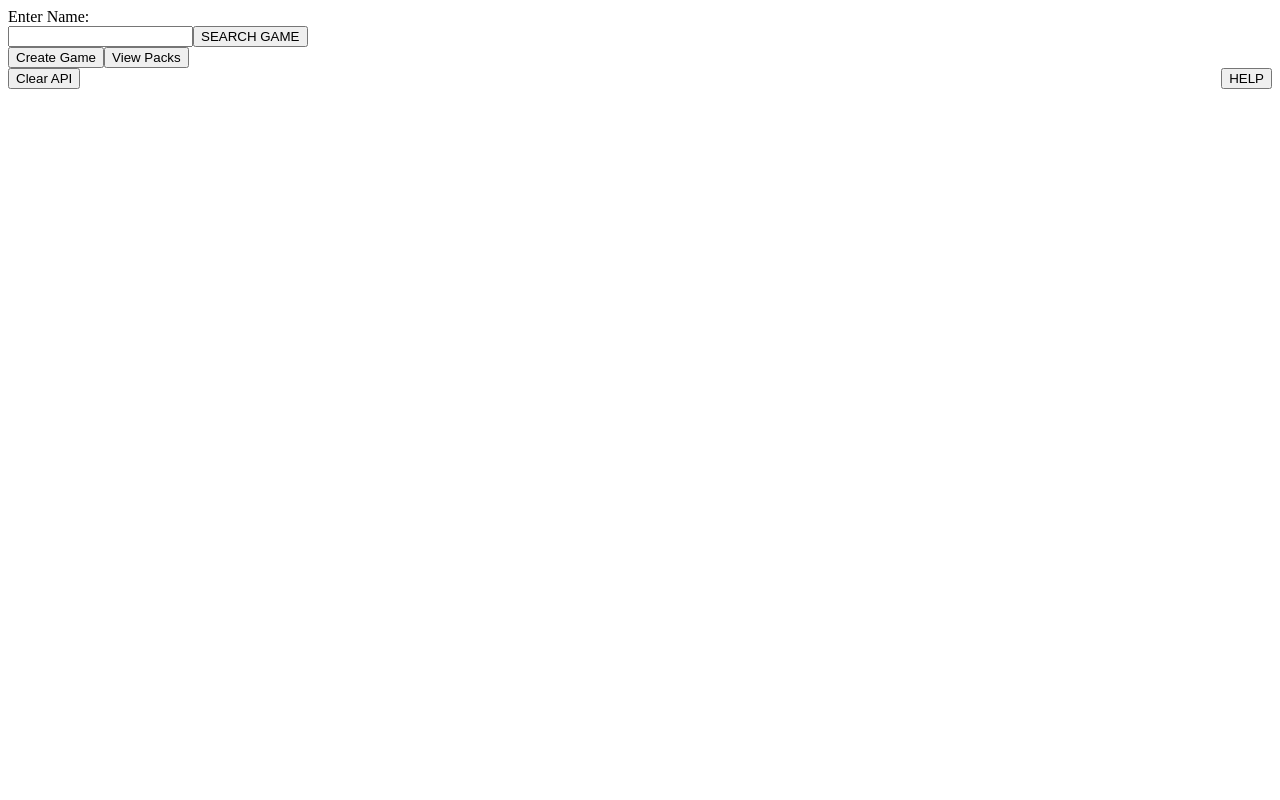
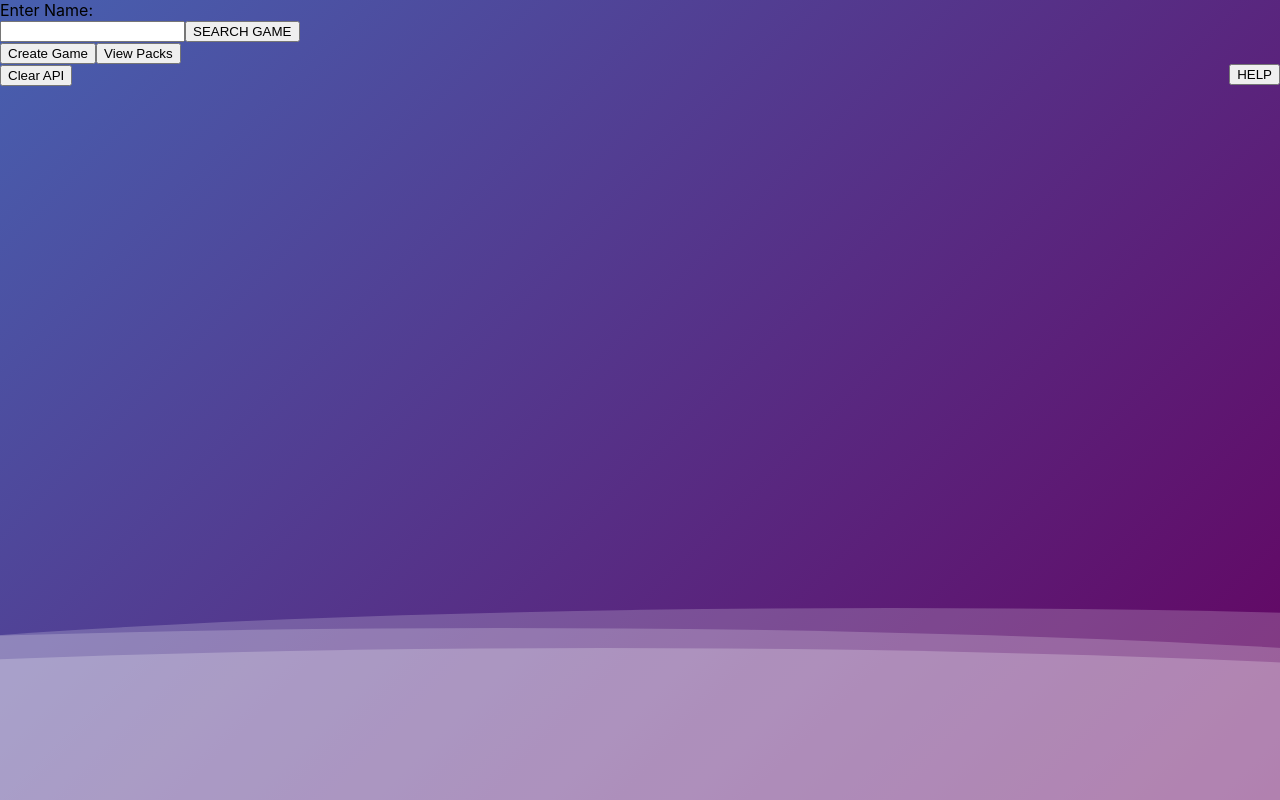
Before and after one commit to timbx1/proj-cah, a React (Create React App) app: page / in a window 1280 px wide. Built offline with nearby package versions, Linux system fonts and the light colour scheme.

Commit message:
BUGGY af
timer anzeige
czar infinite loop
//games request irgendwo

```diff
--- /dev/null
+++ b/src/App.css
@@ -0,0 +1,69 @@
+body {
+    margin: auto;
+    font-family: -apple-system, BlinkMacSystemFont, sans-serif;
+    overflow: auto;
+    background: linear-gradient(315deg, rgba(101,0,94,1) 3%, rgba(60,132,206,1) 38%, rgba(48,238,226,1) 68%, rgba(255,25,25,1) 98%);
+    animation: gradient 15s ease infinite;
+    background-size: 400% 400%;
+    background-attachment: fixed;
+}
+
+@keyframes gradient {
+    0% {
+        background-position: 0% 0%;
+    }
+    50% {
+        background-position: 100% 100%;
+    }
+    100% {
+        background-position: 0% 0%;
+    }
+}
+
+.wave {
+    background: rgb(255 255 255 / 25%);
+    border-radius: 1000% 1000% 0 0;
+    position: fixed;
+    width: 200%;
+    height: 12em;
+    animation: wave 10s -3s linear infinite;
+    transform: translate3d(0, 0, 0);
+    opacity: 0.8;
+    bottom: 0;
+    left: 0;
+    z-index: -1;
+}
+
+.wave:nth-of-type(2) {
+    bottom: -1.25em;
+    animation: wave 18s linear reverse infinite;
+    opacity: 0.8;
+}
+
+.wave:nth-of-type(3) {
+    bottom: -2.5em;
+    animation: wave 20s -1s reverse infinite;
+    opacity: 0.9;
+}
+
+@keyframes wave {
+    2% {
+        transform: translateX(1);
+    }
+
+    25% {
+        transform: translateX(-25%);
+    }
+
+    50% {
+        transform: translateX(-50%);
+    }
+
+    75% {
+        transform: translateX(-25%);
+    }
+
+    100% {
+        transform: translateX(1);
+    }
+}
--- a/src/App.js
+++ b/src/App.js
@@ -4,13 +4,20 @@
 import InGame from "./InGame";
 import PacksView from "./PacksView";
 import CreateGame from "./CreateGame";
-
+import './App.css';
 
 function App() {
   // uinum: 0 = preGame; 1 = joinedGame; 2 = inGame 3 = packsview 4 = CreateGame
   const [uiNum, setuiNum] = useState(0);
   const [playerData, setplayerData] = useState()
   const [gameid, setgameid] = useState()
+
+  //SOURCE: https://codepen.io/baarbaracrr/pen/KKovmGb
+  const animatedBackground = (<div>
+    <div class="wave"></div>
+    <div class="wave"></div>
+    <div class="wave"></div>
+ </div>)
 
   const changeUi = (num,data,gameid) => {
     setuiNum(num)
@@ -22,6 +29,7 @@
   if (uiNum == 0){
   return (
     <div>
+      {animatedBackground}
         <PreGame changeUi = {changeUi} pData={playerData} gId={gameid} />
         <p>{playerData}</p>
     </div>
@@ -31,6 +39,7 @@
   else if(uiNum == 1){
     return (
       <div>
+        {animatedBackground}
         <JoinedGame changeUi = {changeUi} pData={playerData} gId={gameid} />
       </div>
     )
@@ -38,6 +47,7 @@
   else if(uiNum == 2){
     return (
       <div>
+        {animatedBackground}
         <InGame changeUi = {changeUi} pData={playerData} gId={gameid} />
       </div>
     )
@@ -45,6 +55,7 @@
   else if(uiNum == 3){
     return (
       <div>
+        {animatedBackground}
         <PacksView usePack={false} changeUi = {changeUi} pData={playerData} gId = {gameid} />
       </div>
     )
@@ -52,6 +63,7 @@
   else if(uiNum == 4){
     return (
       <div>
+        {animatedBackground}
         <CreateGame changeUi = {changeUi} pData={playerData}></CreateGame>
       </div>
     )
--- a/src/CreateGame.js
+++ b/src/CreateGame.js
@@ -32,10 +32,7 @@
   }
 
   function addId(id){
-    let arr = []
-    for (let i=0; i<packs.length; i++){
-      arr.push(packs[i])
-    }
+    let arr = packs
     arr.push(id)
     setPacks(arr)
     console.log(id)
--- a/src/Timer.js
+++ b/src/Timer.js
@@ -1,30 +1,37 @@
-import React, { useEffect } from 'react';
-import { useTimer } from 'react-timer-hook'
+import React, { useEffect, useRef } from 'react';
+import { useTimer } from 'react-timer-hook';
+
 function Timer(props) {
   const {
     seconds,
     minutes,
-      hours,
-      days,
-      isRunning,
-      start,
-      pause,
-      resume,
     restart,
-    } = useTimer({onExpire: () => timeout()});
-    function timeout(){
-        props.onExpire()
+    expiryTimestamp,
+  } = useTimer({ expiryTimestamp: props.expiryTimestamp });
+
+  const timerRef = useRef();
+
+  useEffect(() => {
+    timerRef.current = restart; // Store the restart function in a ref
+
+    // When the component unmounts, clear the timer
+    return () => {
+      timerRef.current(null);
+    };
+  }, [props.expiryTimestamp]);
+
+  useEffect(() => {
+    // When the timer expires, call the onExpire callback
+    if (minutes === 0 && seconds === 0) {
+      props.onExpire();
     }
-    useEffect(()=>{
-        const time = new Date();
-        time.setSeconds(time.getSeconds() + 10);
-        restart(time)
-    },[])
+  }, [minutes, seconds, props.onExpire]);
 
   return (
-      <div style={{textAlign: 'center'}}>
-          <span>{minutes}</span>:<span>{seconds}</span>
+    <div style={{ textAlign: 'center' }}>
+      <span>{minutes < 10 ? '0' : ''}{minutes}</span>:<span>{seconds < 10 ? '0' : ''}{seconds}</span>
     </div>
   );
 }
-export default Timer
+
+export default Timer;
```
Also changed, not shown: src/InGame.js (+117 -104 lines). Lines whose indentation alone changed are shown as unchanged.
